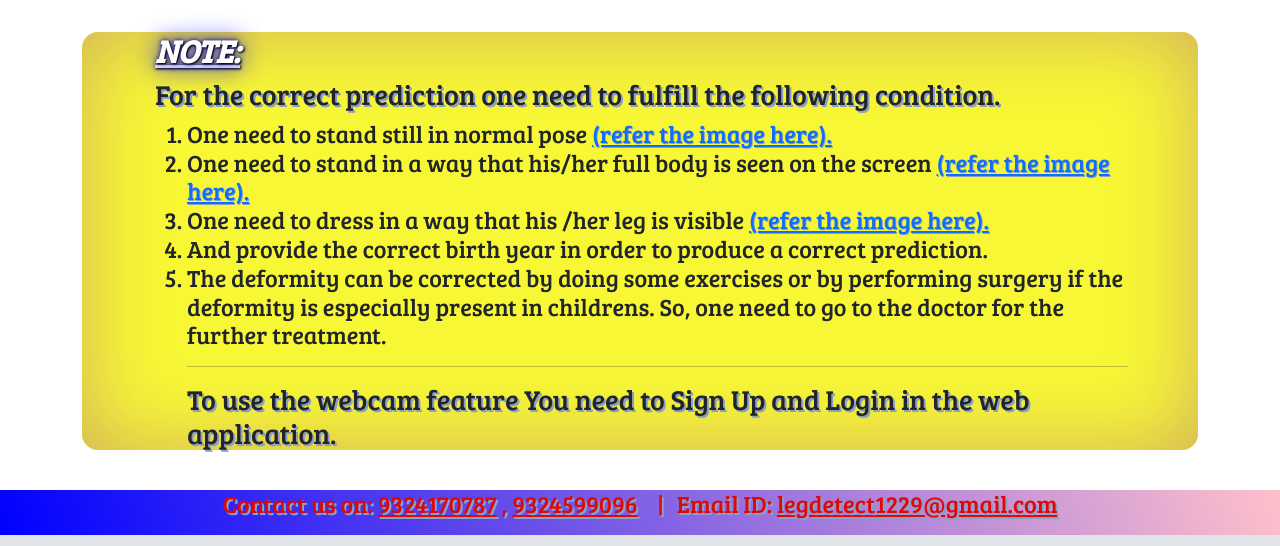
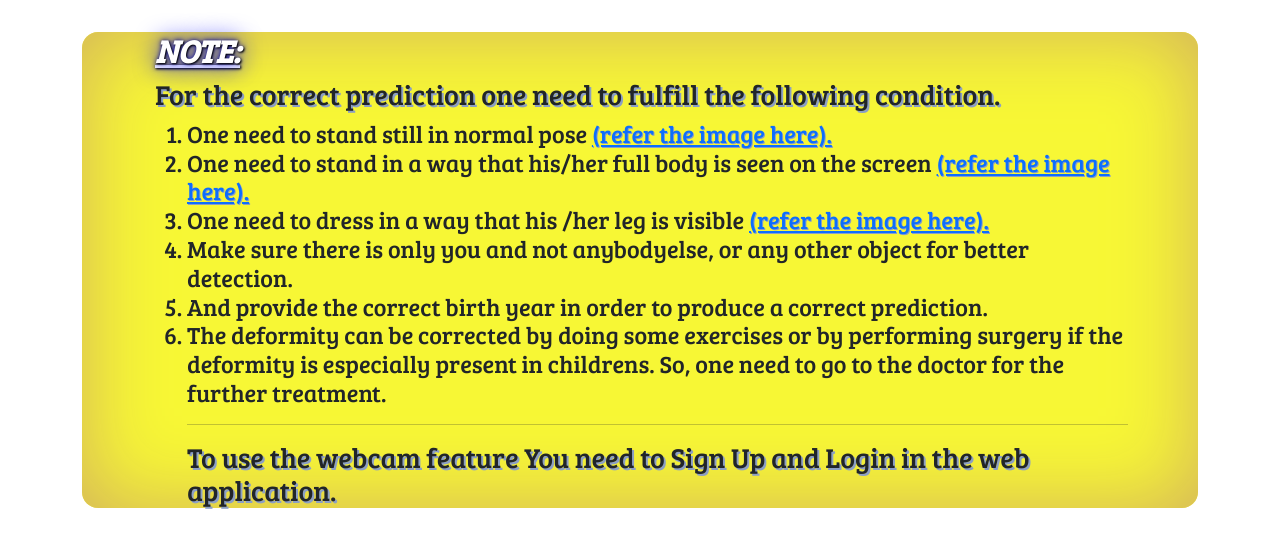
Before and after one commit to Shekharpatwa/LegDetect, a Django app: page / in a window 1280 px wide. Shown: the part 2561-3107 px from the top of the page. Run offline with Django 3.2, Linux system fonts and the light colour scheme.

Commit message:
Added one instruction

```diff
--- a/templates/Homepage.html
+++ b/templates/Homepage.html
@@ -122,6 +122,7 @@
         </li>
         <li>One need to dress in a way that his /her leg is visible <a href="/page3">(refer the image here).</a>
         </li>
+        <li>Make sure there is only you and not anybodyelse, or any other object for better detection.</li>
         <li>And provide the correct birth year in order to produce a correct prediction.</li>
         <li>The deformity can be corrected by doing some exercises or by performing surgery if the deformity is especially present in childrens. So, one need to go to the doctor for the further treatment.</li></h4>
         <hr> <h3 style=" text-shadow: 2px 2px #8c9fc4;"> To use the webcam feature You need to Sign Up and Login in the web application.</h3>
```
